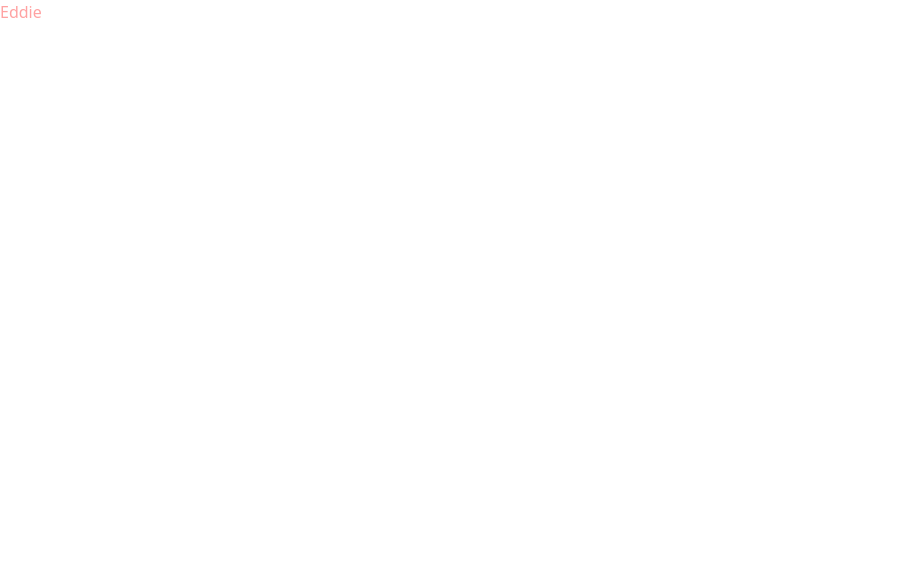
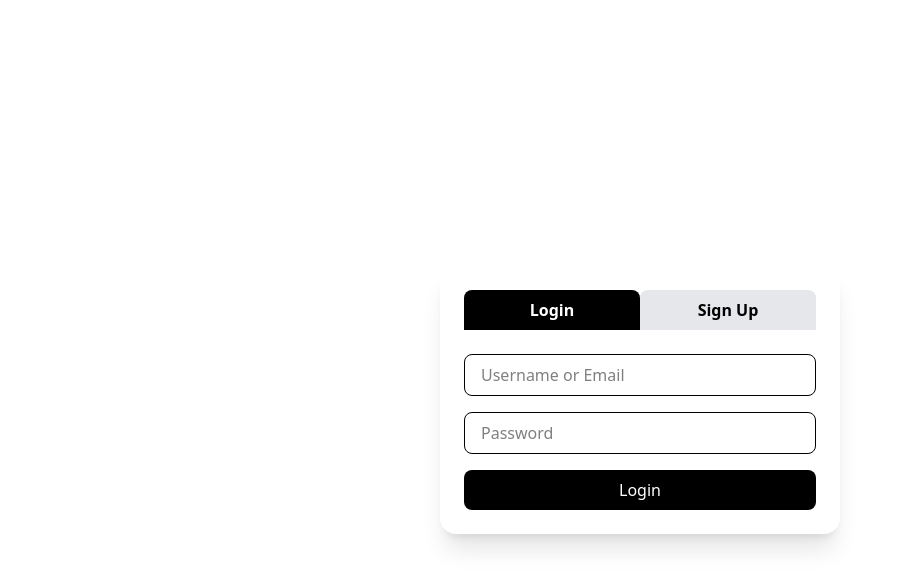
Before and after one commit to edmanlog123/web_dev_prework, a React (Vite) app in the folder frontend/: page / in a window 1280 px wide. Shown: the top 588 px of the page, without its empty margins (0-900 px from the left). Built offline with nearby package versions, Linux system fonts and the light colour scheme.

Commit message:
tryna fix UI

```diff
--- a/frontend/package.json
+++ b/frontend/package.json
@@ -11,6 +11,7 @@
   },
   "dependencies": {
     "@tailwindcss/vite": "^4.1.11",
+    "framer-motion": "^12.23.6",
     "react": "^19.1.0",
     "react-dom": "^19.1.0",
     "tailwindcss": "^4.1.11"
--- a/frontend/src/App.tsx
+++ b/frontend/src/App.tsx
@@ -1,11 +1,12 @@
 import { useState } from 'react'
+import AuthBox from './components/AuthBox'
 
 function App() {
   const [count, setCount] = useState(0)
 
   return (
     <>
-      <h1 className='text-red-300'>Eddie</h1>
+      <AuthBox/>
     </>
   )
 }
--- /dev/null
+++ b/frontend/src/components/AuthBox.tsx
@@ -0,0 +1,64 @@
+// src/components/AuthBox.tsx
+import { useState } from "react";
+import { motion, AnimatePresence } from "framer-motion";
+import LoginForm from "./LoginForm";
+import SignupForm from "./SignupForm";
+
+
+export default function AuthBox() {
+  const [tab, setTab] = useState<"login" | "signup">("login");
+
+  return (
+    <div className="flex justify-center items-center min-h-screen bg-white">
+      <motion.div
+      layout
+  initial={{ opacity: 0 }}
+  animate={{ opacity: 1 }}
+  transition={{ duration: 2.3 }}
+  className="w-[400px] bg-white rounded-2xl shadow-xl p-6 relative"
+>
+        <div className="flex justify-between mb-6">
+          {["login", "signup"].map((t) => (
+            <button
+              key={t}
+              onClick={() => setTab(t as "login" | "signup")}
+              className={`w-1/2 py-2 font-bold rounded-t-lg ${
+                tab === t
+                  ? "bg-black text-white"
+                  : "bg-gray-200 text-black"
+              }`}
+            >
+              {t === "login" ? "Login" : "Sign Up"}
+            </button>
+          ))}
+        </div>
+
+        <AnimatePresence mode="wait">
+          {tab === "login" ? (
+            <motion.div
+              key="login"
+              layout
+              initial={{ opacity: 0, x: 30 }}
+              animate={{ opacity: 1, x: 0 }}
+              exit={{ opacity: 0, x: -30 }}
+              transition={{ duration: 0.6 }}
+            >
+              <LoginForm />
+            </motion.div>
+          ) : (
+            <motion.div
+              key="signup"
+              layout
+              initial={{ opacity: 0, x: 30 }}
+              animate={{ opacity: 1, x: 0 }}
+              exit={{ opacity: 0, x: -30 }}
+              transition={{ duration: 0.6}}
+            >
+              <SignupForm />
+            </motion.div>
+          )}
+        </AnimatePresence>
+      </motion.div>
+    </div>
+  );
+}
--- /dev/null
+++ b/frontend/src/components/LoginForm.tsx
@@ -0,0 +1,42 @@
+import { useState } from "react";
+
+export default function LoginForm() {
+  const [username, setUsername] = useState("");
+  const [password, setPassword] = useState("");
+
+  const handleLogin = (e: React.FormEvent) => {
+    e.preventDefault();
+    console.log("Logging in with:", { username, password });
+
+    // TODO: Replace with GraphQL mutation
+  };
+
+  return (
+    <form onSubmit={handleLogin} className="space-y-4">
+      <input
+        type="text"
+        placeholder="Username or Email"
+        value={username}
+        onChange={(e) => setUsername(e.target.value)}
+        className="w-full px-4 py-2 border rounded-lg outline-none focus:ring-2 focus:ring-black"
+        required
+      />
+
+      <input
+        type="password"
+        placeholder="Password"
+        value={password}
+        onChange={(e) => setPassword(e.target.value)}
+        className="w-full px-4 py-2 border rounded-lg outline-none focus:ring-2 focus:ring-black"
+        required
+      />
+
+      <button
+        type="submit"
+        className="w-full py-2 bg-black text-white rounded-lg hover:opacity-90 transition"
+      >
+        Login
+      </button>
+    </form>
+  );
+}
--- /dev/null
+++ b/frontend/src/components/SignupForm.tsx
@@ -0,0 +1,7 @@
+export default function SignupForm() {
+    return (
+      <div className="text-center text-gray-500">
+        <p>Signup form coming soon...</p>
+      </div>
+    );
+  }
```
Also changed, not shown: 1 other file (tests, documents, lock files or other folders).
